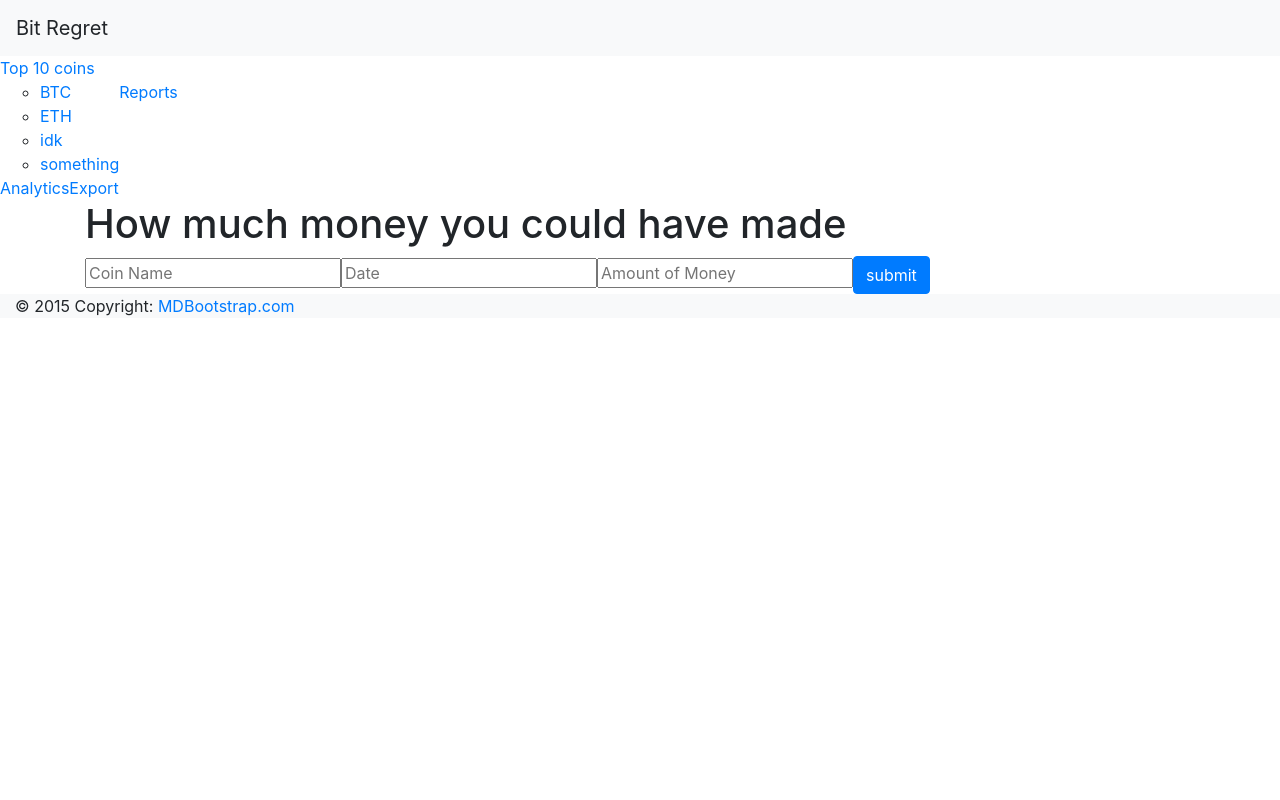
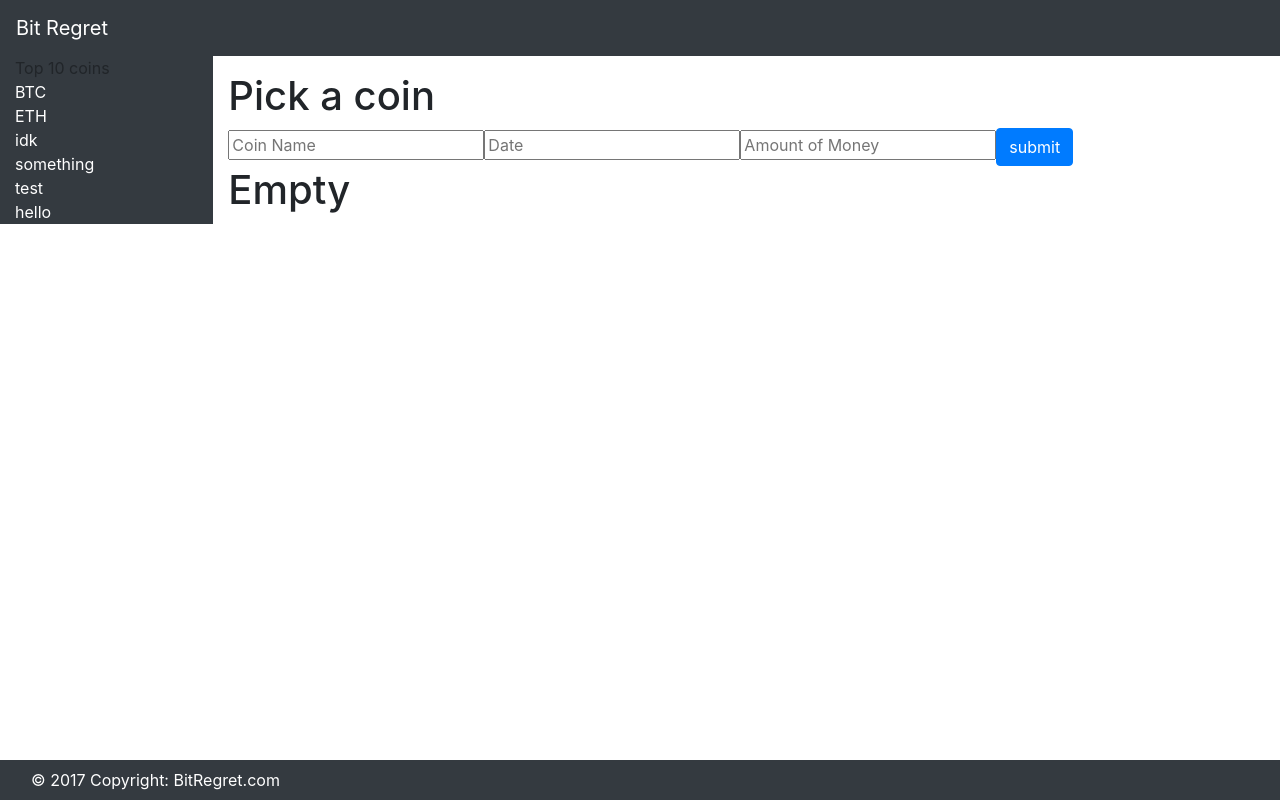
Before and after one commit to mypwhas9letters/bit-regret, a React (Create React App) app: page / in a window 1280 px wide. Built offline with nearby package versions, Linux system fonts and the light colour scheme; no server answers.

Commit message:
added some styling

```diff
--- a/src/App.js
+++ b/src/App.js
@@ -4,6 +4,7 @@ import Home from './components/home';
 import Footer from './components/footer';
 import Navbar from './components/navbar';
 import Sidebar from './components/sidebar';
+import CoinPage from './components/coinpage';
 
 
 class App extends Component {
@@ -11,9 +12,11 @@ class App extends Component {
     return (
       <div >
         <Navbar />
-        <div className="row">
-          <Sidebar />
-          <Home />
+        <div className="container-fluid">
+          <div className="row">
+            <Sidebar />
+            <Home />
+          </div>
         </div>
         <Footer />
       </div>
--- a/src/actions/coin_actions.js
+++ b/src/actions/coin_actions.js
@@ -1,5 +1,11 @@
 // https://api.coinmarketcap.com/v1/ticker/?limit=10
 
+export function viewCoin(coin){
+  return{
+    type: "VIEW_COIN",
+    payload: coin
+  }
+}
 
 
 export function fetchCrypto(){
--- a/src/components/coinpage.js
+++ b/src/components/coinpage.js
@@ -0,0 +1,20 @@
+import React, { Component } from 'react';
+import { connect } from 'react-redux';
+
+class CoinPage extends Component {
+  render() {
+    return (
+      <div className='container'>
+        <h1>Current coin selected: {this.props.current}</h1>
+      </div>
+    )
+  }
+}
+
+function mapStateToProps(state){
+  return{
+    current: state.currentCoin
+  }
+}
+
+export default connect(mapStateToProps)(CoinPage)
--- a/src/components/footer.js
+++ b/src/components/footer.js
@@ -2,16 +2,12 @@ import React from 'react';
 
 const Footer = () =>{
   return (
-    <footer className="page-footer blue center-on-small-only bg-light">
-
-
+    <footer className="navbar fixed-bottom navbar-dark bg-dark">
         <div className="footer-copyright">
-            <div className="container-fluid">
-                © 2015 Copyright: <a href="https://www.MDBootstrap.com"> MDBootstrap.com </a>
-
+            <div className="container-fluid text-white">
+                © 2017 Copyright:  BitRegret.com
             </div>
         </div>
-
     </footer>
   );
 }
--- a/src/components/home.js
+++ b/src/components/home.js
@@ -1,4 +1,5 @@
 import React, { Component } from 'react';
+import { connect } from 'react-redux'
 
 class Home extends Component {
   constructor(props){
@@ -24,18 +25,25 @@ class Home extends Component {
 
   render(){
     return(
-      <div className='container'>
-        <h1>How much money you could have made</h1>
+      <main role="main" className="col-sm-9 ml-sm-auto col-md-10 pt-3">
+        <h1>Pick a coin</h1>
         <form onSubmit={this.onFormSubmit}>
           <input onChange={this.onInputChange} placeholder='Coin Name' value={this.state.coinName} name='coinName'/>
           <input onChange={this.onInputChange} placeholder='Date' value={this.state.date} name='date'/>
           <input onChange={this.onInputChange} placeholder='Amount of Money' value={this.state.amount} name='amount' />
           <button type='submit' className="btn btn-primary">submit</button>
         </form>
-      </div>
+        <h1>{this.props.current}</h1>
+      </main>
     );
   }
 
 }
 
-export default Home
+function mapStateToProps(state){
+  return{
+    current: state.currentCoin
+  }
+}
+
+export default connect(mapStateToProps)(Home)
--- a/src/components/navbar.js
+++ b/src/components/navbar.js
@@ -2,8 +2,8 @@ import React from 'react';
 
 const Navbar = () =>{
   return(
-    <nav className="navbar navbar-light bg-light">
-      <a className="navbar-brand">
+    <nav className="navbar navbar-dark bg-dark">
+      <a className="navbar-brand text-white">
         Bit Regret
       </a>
     </nav>
--- a/src/components/sidebar.js
+++ b/src/components/sidebar.js
@@ -1,7 +1,8 @@
 import React, {Component} from 'react';
 import { connect } from 'react-redux'
+import { bindActionCreators} from 'redux'
 
-import { fetchCrypto } from '../actions/coin_actions'
+import { fetchCrypto, viewCoin } from '../actions/coin_actions'
 
 class Sidebar extends Component{
   constructor(props){
@@ -11,23 +12,22 @@ class Sidebar extends Component{
     fetchCrypto()
   }
 
+  onClickCoin(coin){
+    this.props.viewCoin(coin)
+  }
+
+  coinList(){
+    return this.props.coins.map(coin => <li className="nav-item text-white" onClick={() => this.onClickCoin(coin)} key={coin}>{coin}</li>)
+  }
+
   render(){
-    //
-      const coinList = this.props.coins.map((coin) =>(<li key={coin}><a href="">{coin}</a></li>) )
-    //
-
     return(
-      <div className="col-sm-3 col-md-2 sidebar">
-        <ul className="nav nav-sidebar ">
-          <li className="active"><a href="">Top 10 coins <span className="sr-only">(current)</span></a></li>
-          <ul>
-            {coinList}
-          </ul>
-          <li><a href="">Reports</a></li>
-          <li><a href="">Analytics</a></li>
-          <li><a href="">Export</a></li>
+      <nav className="className=col-sm-3 col-md-2 d-none d-sm-block bg-dark sidebar">
+        <ul className="nav nav-pills flex-column">
+          <li className="nav-item">Top 10 coins</li>
+          {this.coinList()}
         </ul>
-      </div>
+      </nav>
     )
   }
 }
@@ -35,8 +35,12 @@ class Sidebar extends Component{
 function mapStateToProps(state){
   return{
     coins: state.coins
-  }
+  };
+}
+
+function mapDispatchToProps(dispatch){
+  return bindActionCreators({viewCoin: viewCoin}, dispatch)
 }
 
 
-export default connect(mapStateToProps)(Sidebar)
+export default connect(mapStateToProps, mapDispatchToProps)(Sidebar)
--- a/src/reducers/coin_reducer.js
+++ b/src/reducers/coin_reducer.js
@@ -1,8 +1,9 @@
-function coinsReducer(state = {coins: ["BTC", "ETH", "idk", "something"], currentCoin: {}}, action){
+function coinsReducer(state = {coins: ["BTC", "ETH", "idk", "something", "test", "hello"], currentCoin: "Empty"}, action){
   switch (action.type){
     case "FETCHED_COINS":
-      console.log([state.coins, ...action.payload])
       return [state.coins, ...action.payload];
+    case "VIEW_COIN":
+      return Object.assign({}, state, {currentCoin: action.payload})
     default:
       return state;
   }
```
Also changed, not shown: src/reducers/index.js (+8 -0 lines).
